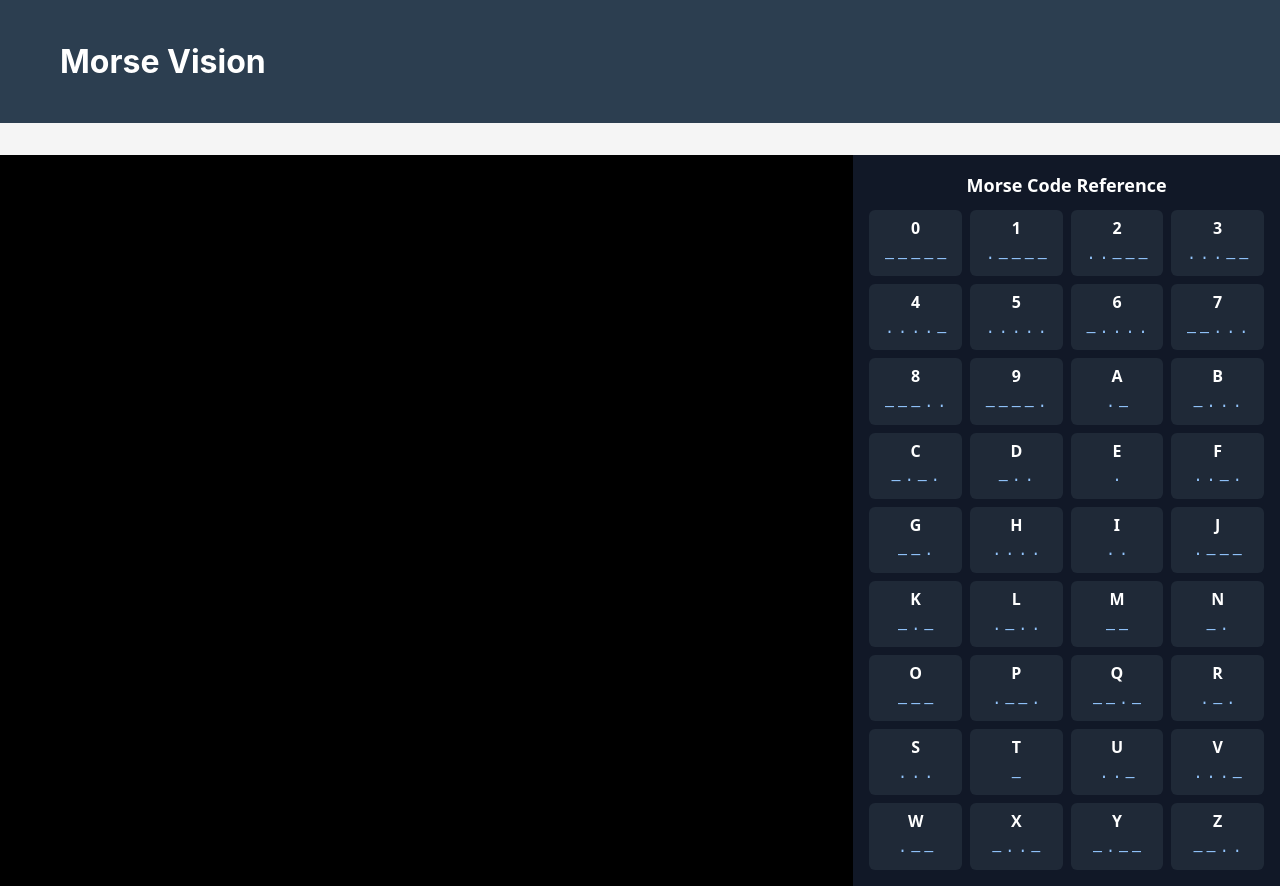
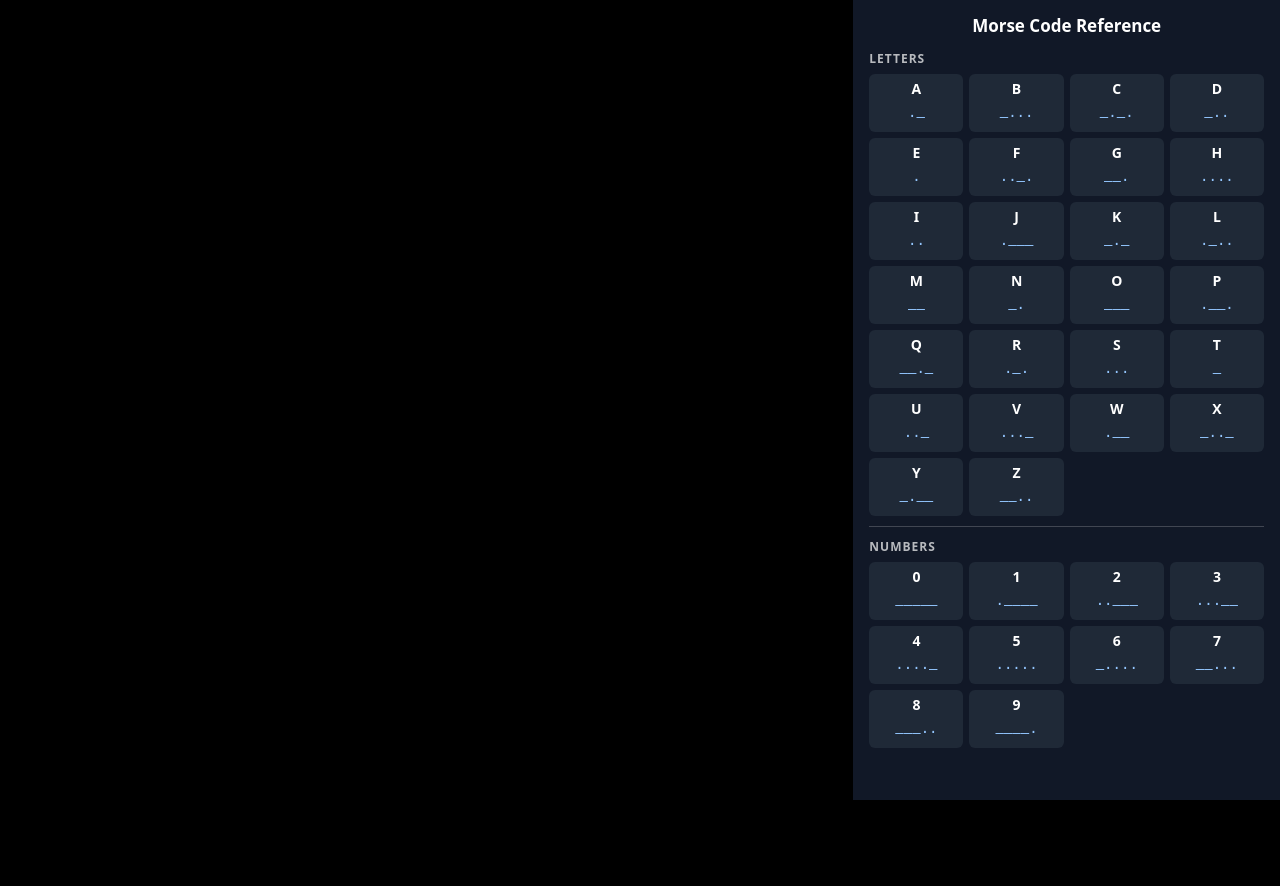
Before and after one commit to Zesuperaker/Accessibilitymorsecodesystem, a Flask app: page / in a window 1280 px wide. After the commit the page ends 800 px from the top, so only its background shows below. Run offline with Flask 3, Linux system fonts and the light colour scheme.

Commit message:
Polish front end of main feature page

```diff
--- a/templates/base.html
+++ b/templates/base.html
@@ -54,11 +54,6 @@
     {% block extra_css %}{% endblock %}
 </head>
 <body>
-    <header>
-        <div class="container">
-            <h1>{% block header_title %}Flask Application{% endblock %}</h1>
-        </div>
-    </header>
 
     <main class="container">
         {% block content %}
--- a/templates/index.html
+++ b/templates/index.html
@@ -1,15 +1,20 @@
 {% extends "base.html" %}
 
 {% block title %}Morse Vision{% endblock %}
-{% block header_title %}Morse Vision{% endblock %}
 
 {% block extra_css %}
 <style>
+    html, body {
+        height: 100%;
+        margin: 0;
+        overflow: hidden; /* Prevent ALL scrolling */
+    }
+
     main.container {
+        height: 100vh; /* Full viewport */
         max-width: none;
         padding: 0;
         background: #0f172a;
-        height: calc(100vh - 160px);
         box-shadow: none;
         border-radius: 0;
     }
@@ -34,50 +39,63 @@
         object-fit: cover;
     }
 
-    /* Compact Accessible Legend */
+    /* Legend */
     .legend-section {
         background: #111827;
         color: white;
-        padding: 16px;
+        padding: 12px 16px;
         display: flex;
         flex-direction: column;
-        justify-content: flex-start;
         font-family: system-ui, sans-serif;
+        height: 100%;
+        box-sizing: border-box;
     }
 
     .legend-title {
         text-align: center;
-        font-size: 18px;
+        font-size: 17px;
         font-weight: bold;
         margin-bottom: 10px;
     }
 
+    .section-label {
+        font-size: 12px;
+        font-weight: 600;
+        margin-bottom: 6px;
+        opacity: 0.7;
+        text-transform: uppercase;
+        letter-spacing: 1px;
+    }
+
     .morse-grid {
         display: grid;
-        grid-template-columns: repeat(auto-fit, minmax(80px, 1fr));
-        gap: 8px;
+        grid-template-columns: repeat(4, 1fr);
+        gap: 6px;
     }
 
     .morse-item {
         background: #1f2937;
-        padding: 6px 4px;
+        padding: 4px 2px;
         border-radius: 6px;
         text-align: center;
     }
 
     .morse-letter {
         font-weight: bold;
-        font-size: 16px;
-        margin-bottom: 3px;
+        font-size: 14px;
+        margin-bottom: 2px;
     }
 
     .morse-code {
-        font-size: 15px;
+        font-size: 14px;
         font-family: monospace;
         color: #93c5fd;
-        display: inline-flex;
-        gap: 4px; /* natural spacing between symbols */
-        justify-content: center;
+        display: inline-block;
+    }
+
+    .divider {
+        margin: 10px 0;
+        border-top: 1px solid rgba(255,255,255,0.2);
     }
 
     @media (max-width: 900px) {
@@ -85,8 +103,7 @@
             grid-template-columns: 1fr;
         }
     }
-</style>
-{% endblock %}
+</style>{% endblock %}
 
 {% block content %}
 <div class="page-wrapper">
@@ -97,7 +114,14 @@
 
     <div class="legend-section">
         <div class="legend-title">Morse Code Reference</div>
-        <div class="morse-grid" id="morseGrid"></div>
+
+        <div class="section-label">Letters</div>
+        <div class="morse-grid" id="lettersGrid"></div>
+
+        <div class="divider"></div>
+
+        <div class="section-label">Numbers</div>
+        <div class="morse-grid" id="numbersGrid"></div>
     </div>
 
 </div>
@@ -119,7 +143,8 @@
         9: "----."
     };
 
-    const grid = document.getElementById("morseGrid");
+    const lettersGrid = document.getElementById("lettersGrid");
+    const numbersGrid = document.getElementById("numbersGrid");
 
     function convertToSymbols(code) {
         return code
@@ -140,7 +165,12 @@
         `;
 
         div.setAttribute("aria-label", `${char} in morse code is ${code}`);
-        grid.appendChild(div);
+
+        if (isNaN(char)) {
+            lettersGrid.appendChild(div);
+        } else {
+            numbersGrid.appendChild(div);
+        }
     });
 
     async function startCamera() {
```
